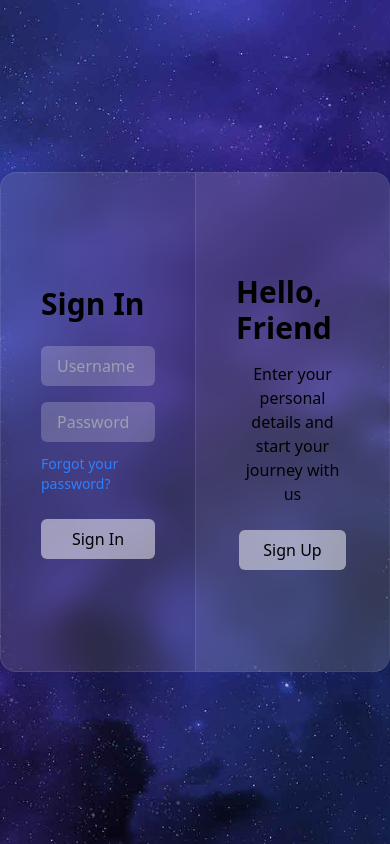
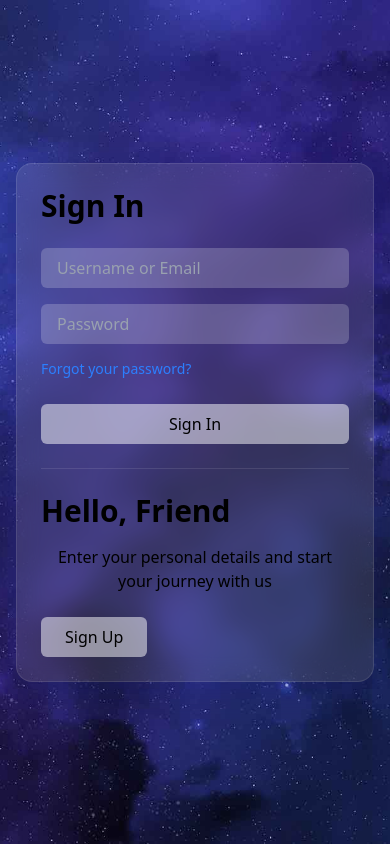
Before and after one commit to Mohammad-Reza-Mehdizadeh1999/vet, a React (Vite) app: page /auth in a window 390 px wide. Built offline with nearby package versions, Linux system fonts and the light colour scheme.

Commit message:
feat : adding responsive styles in auth page

```diff
--- a/src/components/auth/SignUpForm.tsx
+++ b/src/components/auth/SignUpForm.tsx
@@ -19,7 +19,7 @@ export default function SignUpForm() {
 
   const onSubmit = (data: SignUpFormData) => {
     console.log("Form Data:", data);
-    // اینجا می‌تونید API call انجام بدید
+
   };
 
   return (
--- a/src/pages/auth/AuthPage.tsx
+++ b/src/pages/auth/AuthPage.tsx
@@ -1,4 +1,3 @@
-// src/pages/AuthPage.tsx
 import { useState } from "react";
 import SignInForm from "../../components/auth/SignInForm";
 import SignUpPanel from "../../components/auth/SignUpPanel";
@@ -10,47 +9,61 @@ export default function AuthPage() {
 
   return (
     <div
-      className="h-screen w-full flex items-center justify-center bg-cover bg-center text-black dark:text-white"
+      className="min-h-screen w-full flex items-center justify-center bg-cover bg-center text-black dark:text-white p-4"
       style={{
         backgroundImage: "url('/imagedark.jpg')",
       }}
     >
-      <div className="w-[850px] h-[500px] bg-white/10 dark:bg-black/10 backdrop-blur-md rounded-2xl shadow-[0_8px_32px_0_rgba(31,38,135,0.37)] border border-white/10 dark:border-gray-700/30 overflow-hidden relative">
+      <div className="w-full max-w-[850px] h-auto md:h-[500px] bg-white/10 dark:bg-black/10 backdrop-blur-md rounded-2xl shadow-[0_8px_32px_0_rgba(31,38,135,0.37)] border border-white/10 dark:border-gray-700/30 overflow-hidden relative">
 
+        {/* Mobile Layout */}
+        <div className="md:hidden flex flex-col h-full">
+          {isSignIn ? (
+            <div className="w-full p-6">
+              <SignInForm />
+              <div className="mt-6 pt-6 border-t border-white/10">
+                <SignUpPanel onSwitch={() => setIsSignIn(false)} />
+              </div>
+            </div>
+          ) : (
+            <div className="w-full p-6">
+              <SignUpForm />
+              <div className="mt-6 pt-6 border-t border-white/10">
+                <SignInPanel onSwitch={() => setIsSignIn(true)} />
+              </div>
+            </div>
+          )}
+        </div>
+
+        {/* Desktop Layout - Sliding Animation */}
         <div
-          className="flex transition-transform duration-700 ease-in-out h-full"
+          className="hidden md:flex transition-transform duration-700 ease-in-out h-full"
           style={{
             transform: isSignIn ? "translateX(0)" : "translateX(-50%)",
             width: "200%",
           }}
         >
-
+          {/* Sign In View */}
           <div className="w-1/2 h-full flex shrink-0">
-
             <div className="w-1/2 h-full flex flex-col justify-center items-center p-10">
               <SignInForm />
             </div>
-
             <div className="w-1/2 h-full flex flex-col justify-center items-center p-10 bg-white/5 dark:bg-white/15 border-l border-white/10 dark:border-gray-700/30">
               <SignUpPanel onSwitch={() => setIsSignIn(false)} />
             </div>
-
           </div>
 
-
+          {/* Sign Up View */}
           <div className="w-1/2 h-full flex shrink-0">
-
             <div className="w-1/2 h-full flex flex-col justify-center items-center p-10 bg-white/5 dark:bg-white/15 border-r border-white/10 dark:border-gray-700/30">
               <SignInPanel onSwitch={() => setIsSignIn(true)} />
             </div>
-
             <div className="w-1/2 h-full flex flex-col justify-center items-center p-10">
               <SignUpForm />
             </div>
+          </div>
+        </div>
 
-          </div>
-
-        </div>
       </div>
     </div>
   );
```
